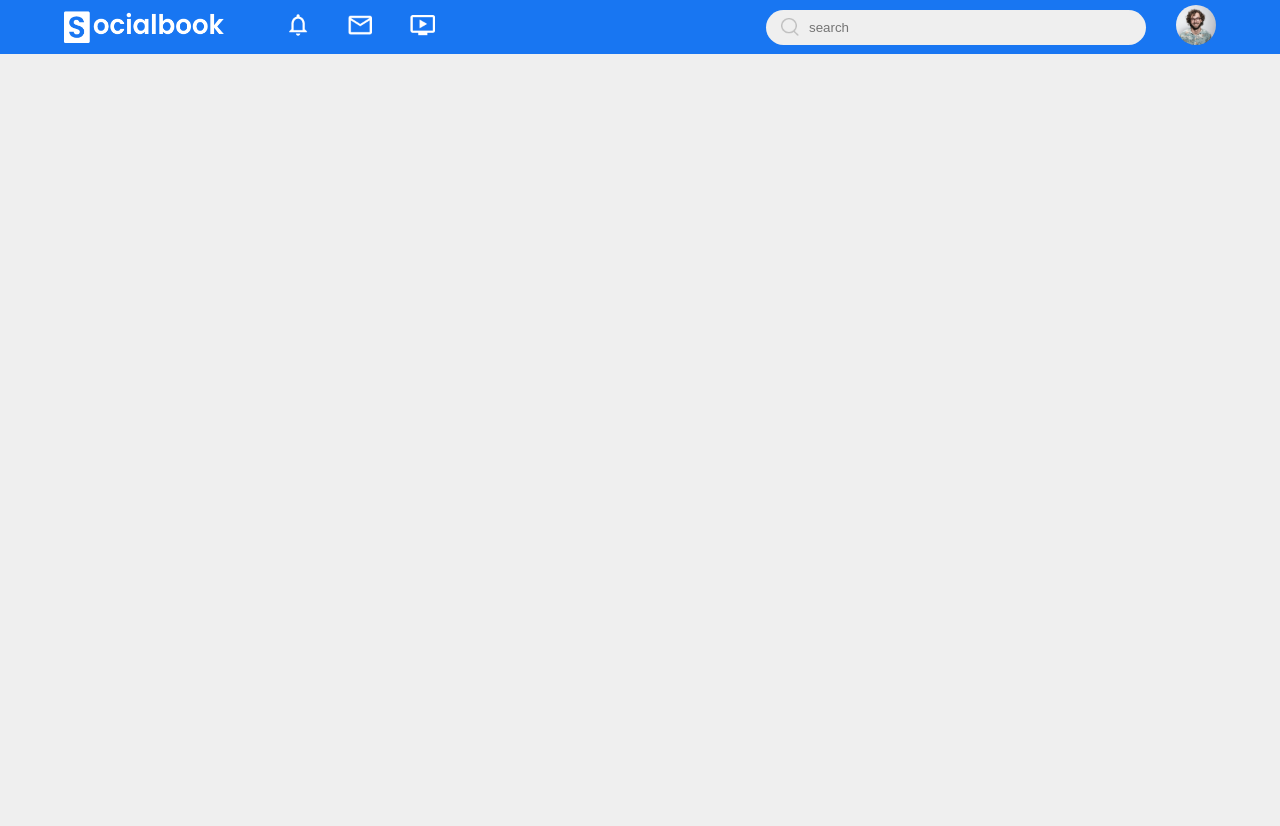
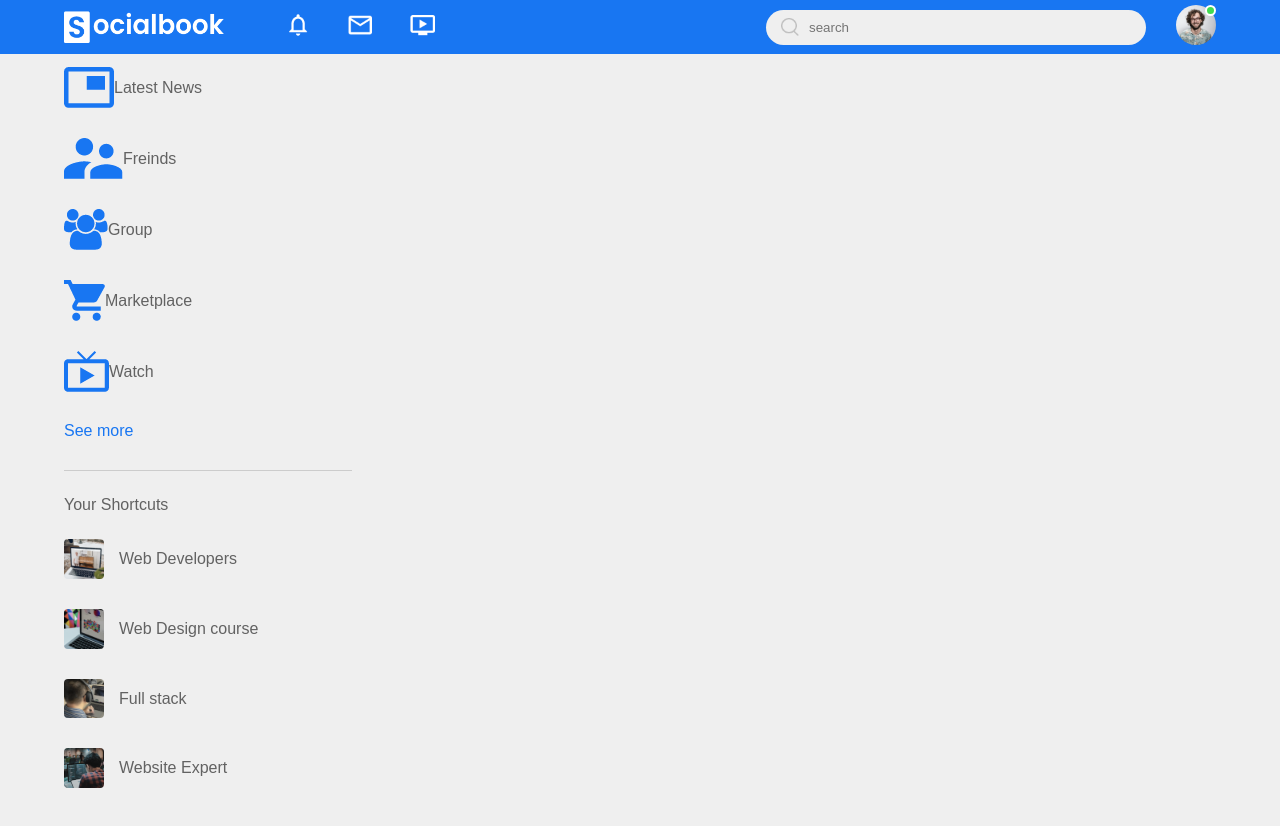
Before and after one commit to rj704260/Social-Media-website, a plain HTML site: page index.html in a window 1280 px wide. Before the commit the page ends 800 px from the top, so only its background shows below. Drawn offline with Linux system fonts and the light colour scheme.

Commit message:
adding some content

```diff
--- a/index.html
+++ b/index.html
@@ -21,10 +21,44 @@
                 <img src="images/search.png">
                 <input type="text" placeholder="search">
             </div>
-            <div class="nav-user-icon">
+            <div class="nav-user-icon online" >
                 <img src="images/profile-pic.png">
             </div>
         </div>
     </nav>
+
+
+    <div class="container">
+        <!-------left-sidebar------->
+        <div class="left-sidebar">
+            <div class="imp-links">
+                <a href="#"><img src="images/news.png" > Latest News</a>
+                <a href="#"><img src="images/friends.png" > Freinds</a>
+                <a href="#"><img src="images/group.png" > Group</a>
+                <a href="#"><img src="images/marketplace.png" > Marketplace</a>
+                <a href="#"><img src="images/watch.png" > Watch</a>
+                <a href="">See more</a>
+            </div>
+           <div class="shortcut-links">
+            <p>Your Shortcuts</p>
+            <a href="#"><img src="images/shortcut-1.png" >Web Developers</a>
+            <a href="#"><img src="images/shortcut-2.png" >Web Design course</a>
+            <a href="#"><img src="images/shortcut-3.png" >Full stack</a>
+            <a href="#"><img src="images/shortcut-4.png" >Website Expert</a>
+
+           </div>
+
+
+
+        </div>
+          <!-------main-content------->
+        <div class="main-content">
+
+        </div>
+          <!-------right-sidebar------->
+        <div class="right-sidebar">
+
+        </div>
+    </div>
 </body>
 </html>
```
